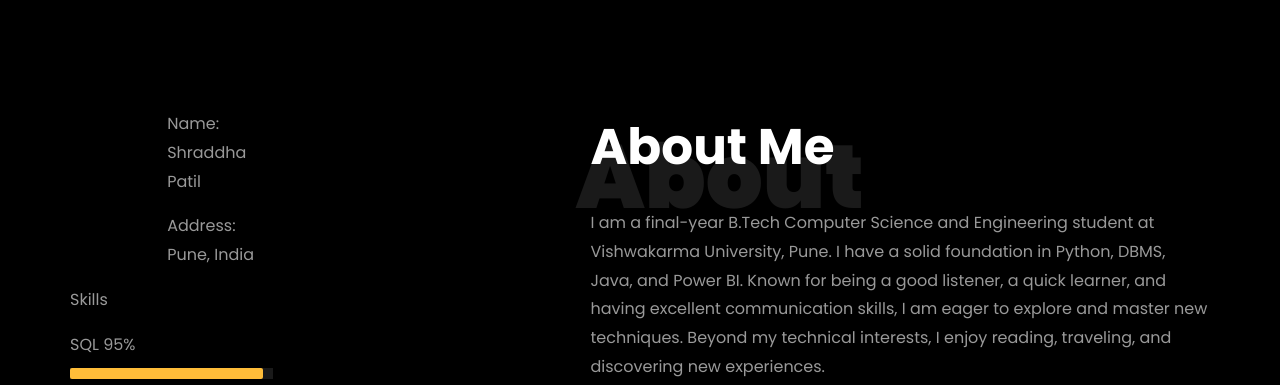
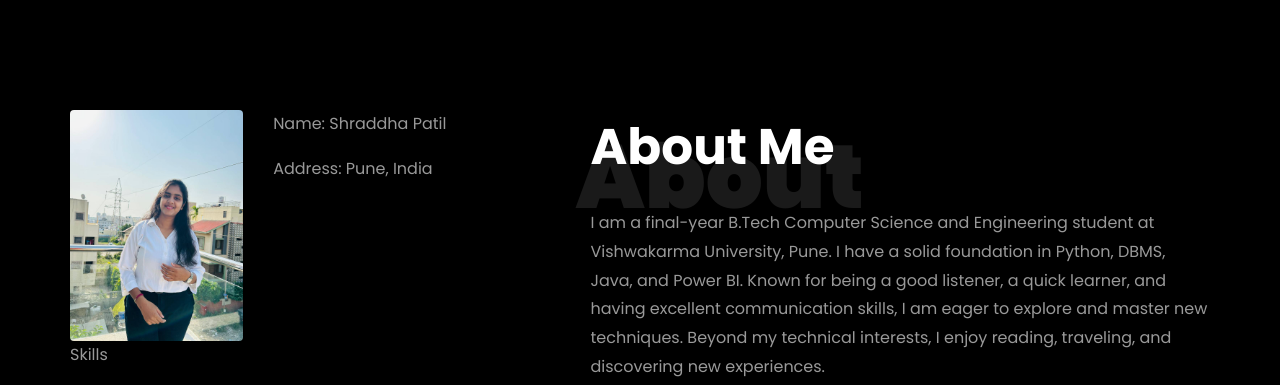
Before and after one commit to Shraddhaa08/Shraddhaa08.github.io, a plain HTML site: page index.html in a window 1280 px wide. Shown: the part 752-1137 px from the top of the page. Drawn offline with Linux system fonts and the light colour scheme; files whose address does not match are found by name.

Commit message:
Add files via upload

```diff
--- a/index.html
+++ b/index.html
@@ -214,7 +214,7 @@
 								<div class="row">
 									<div class="col-sm-6 col-md-5">
 									  <div class="about-img">
-										<img src="d:\photo_2024-12-19_12-41-36.jpg" class="img-fluid rounded b-shadow-a" alt="">
+										<img src="c:\Users\Admin\Downloads\Portfolio-Website\images\photo1.jpg" class="img-fluid rounded b-shadow-a" alt="">
 									  </div>
 									</div>
 									<!-- Details next to profile image -->
```
Also changed, not shown: images/photo1.jpg (added).
